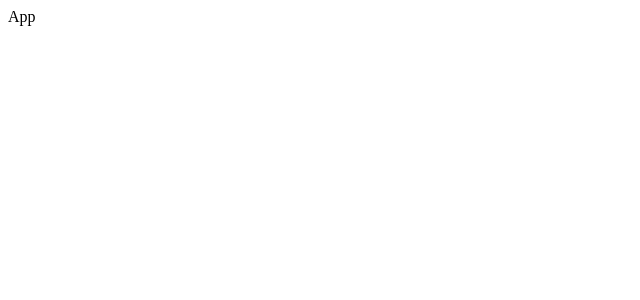
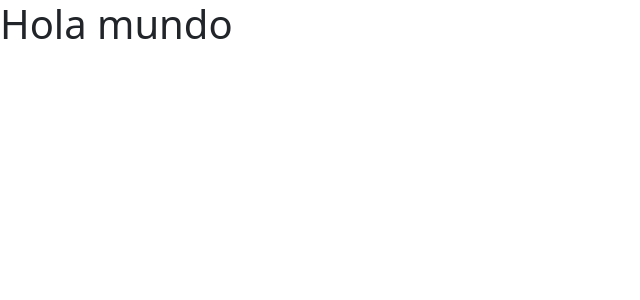
Before and after one commit to GeoRCH593/tfe-react, a React (Vite) app: page / in a window 1280 px wide. Shown: the top 300 px of the page, without its empty margins (0-640 px from the left). Built offline with nearby package versions, Linux system fonts and the light colour scheme.

Commit message:
Preparando proyecto

```diff
--- a/src/App.jsx
+++ b/src/App.jsx
@@ -1,8 +1,9 @@
-
 
 const App = () => {
   return (
-    <div>App</div>
+    <div>
+    <h1>Hola mundo</h1>
+    </div>
   )
 }
 
--- a/src/main.jsx
+++ b/src/main.jsx
@@ -1,6 +1,7 @@
 import React from 'react'
 import ReactDOM from 'react-dom/client'
 import App from './App.jsx'
+import "bootstrap/dist/css/bootstrap.min.css"
 
 ReactDOM.createRoot(document.getElementById('root')).render(
   <React.StrictMode>
```
